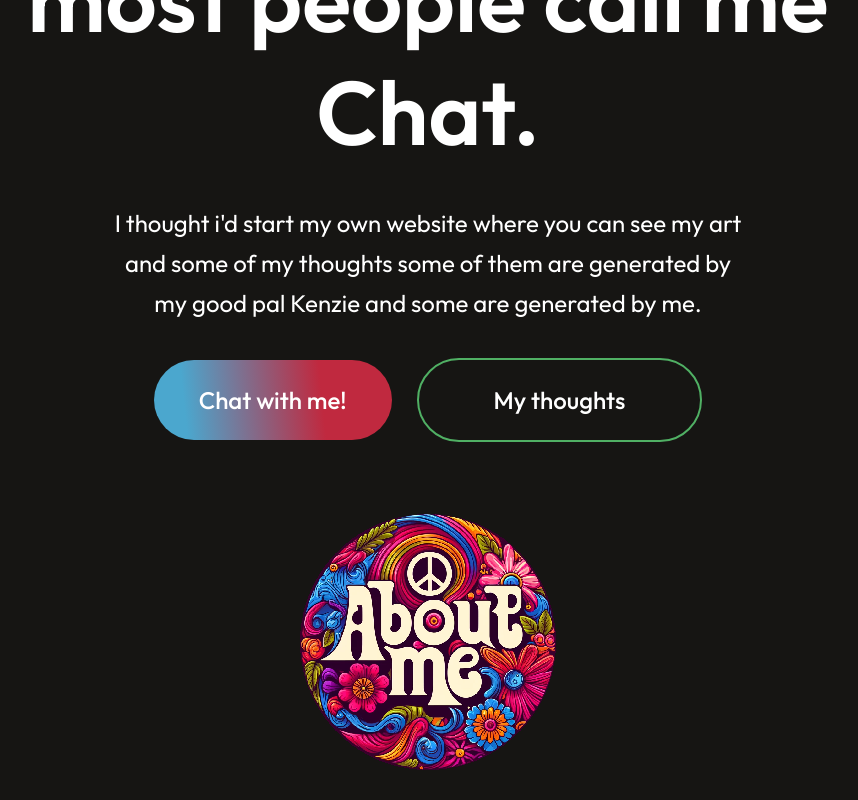
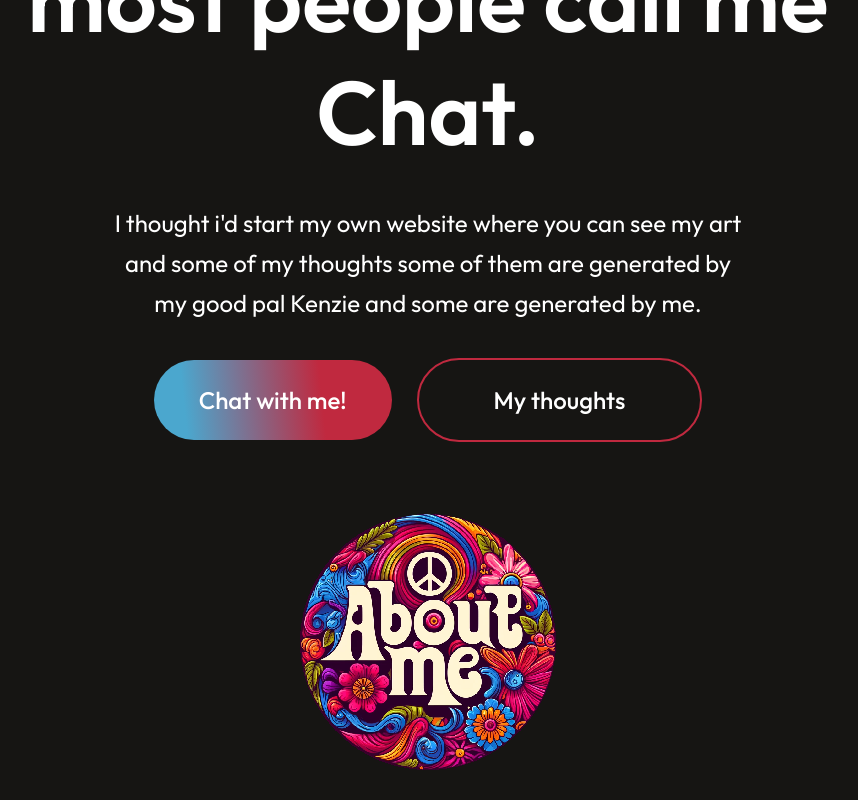
Before and after one commit to KenzieLippa/AIDA, a React (Vite) app: page / in a window 1280 px wide. In both pictures the pointer is over the element "My thoughts". Shown: the part 1205-2005 px from the top of the page, without its empty margins (212-1070 px from the left). Built offline with nearby package versions, Linux system fonts and the light colour scheme.

Commit message:
Update Hero.css

```diff
--- a/src/Components/Hero/Hero.css
+++ b/src/Components/Hero/Hero.css
@@ -52,5 +52,5 @@
     border: 2px solid white;
 }
 .hero-thoughts:hover{
-    border-color: #50b064;
+    border-color: #c0293f;
 }
```
